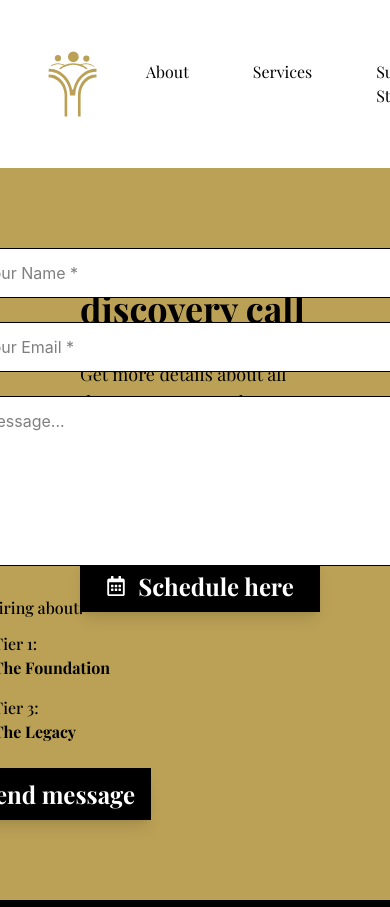
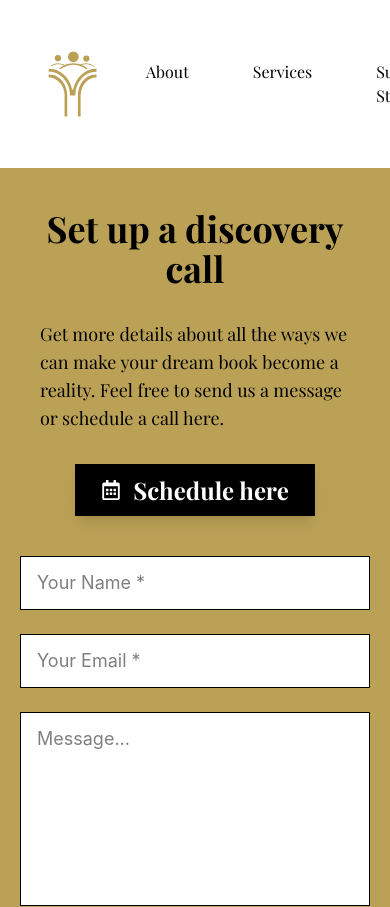
Before and after one commit to YourBookTeam/YBT_Website, a React (Vite) app in the folder ybt_website/: page /YBT_Website/contact in a window 390 px wide. Shown: the top 907 px of the page. Built offline with nearby package versions, Linux system fonts and the light colour scheme; a web font is replaced by a local one.

Commit message:
added mobile responsiveness to discovery call and contact form

```diff
--- a/ybt_website/src/components/contact/ContactForm.jsx
+++ b/ybt_website/src/components/contact/ContactForm.jsx
@@ -45,11 +45,11 @@ const ContactForm = () => {
     };
 
     return (
-    <div className="flex flex-col items-center justify-center w-full">
+    <div className="flex flex-col items-center justify-center w-full pb-10 px-5 xl:p-0">
         {formSubmitted ? (
             <SuccessMessage/>
         ) : (
-        <form onSubmit={handleSubmit} className="space-y-6 w-270">
+        <form onSubmit={handleSubmit} className="space-y-6 w-full text-lg flex flex-col items-center">
             <NameField name={formData.name} handleInputChange={handleInputChange}/>
 
             <EmailField email={formData.email} handleInputChange={handleInputChange}/>
@@ -58,7 +58,7 @@ const ContactForm = () => {
 
             <InquiryField inquiryTypes={formData.inquiryType} handleCheckboxChange={handleCheckboxChange}/>
 
-            <button type="submit" className="bg-black text-white px-4 py-2.5 font-bold text-2xl shadow-lg cursor-pointer">
+            <button type="submit" className="w-full bg-black text-white px-4 py-2.5 font-bold text-2xl shadow-lg cursor-pointer">
                 Send message
             </button>
         </form>
--- a/ybt_website/src/components/contact/DiscoveryCall.jsx
+++ b/ybt_website/src/components/contact/DiscoveryCall.jsx
@@ -2,10 +2,10 @@ import { FaRegCalendarAlt } from "react-icons/fa";
 
 const DiscoveryCall = ({ handleCalendlyOpen }) => {
   return (
-    <div className="flex flex-col gap-8 w-full">
+    <div className="flex flex-col gap-8 w-full p-10 xl:p-0 items-center xl:items-start">
 
       <div className="flex flex-col gap-8">
-        <h1 className="text-4xl font-bold">Set up a discovery call</h1>
+        <h1 className="text-4xl font-bold text-center xl:text-left">Set up a discovery call</h1>
         <p className="text-lg">
           Get more details about all the ways we can make your dream
           book become a reality. Feel free to send us a message or
--- a/ybt_website/src/components/contact/EmailField.jsx
+++ b/ybt_website/src/components/contact/EmailField.jsx
@@ -1,6 +1,5 @@
 const EmailField = ({ email, handleInputChange }) => {
   return (
-    <div>
     <input
         type="email"
         name="email"
@@ -10,7 +9,6 @@ const EmailField = ({ email, handleInputChange }) => {
         required
         className="w-full px-4 py-3 bg-white placeholder-gray-500 border border-gray-300 focus:border-amber-600 focus:outline font-['Inter']"
     />
-    </div>
   );
 };
 
--- a/ybt_website/src/components/contact/MessageField.jsx
+++ b/ybt_website/src/components/contact/MessageField.jsx
@@ -1,6 +1,5 @@
 const MessageField = ({ message, handleInputChange }) => {
   return (
-    <div>
     <textarea
         name="message"
         placeholder="Message..."
@@ -9,7 +8,6 @@ const MessageField = ({ message, handleInputChange }) => {
         rows="6"
         className="w-full px-4 py-3 bg-white placeholder-gray-500 resize-none border border-gray-300 focus:border-amber-600 focus:outline font-['Inter']"
     />
-    </div>
   );
 };
 
--- a/ybt_website/src/components/contact/NameField.jsx
+++ b/ybt_website/src/components/contact/NameField.jsx
@@ -1,6 +1,5 @@
 const NameField = ({ name, handleInputChange }) => {
   return (
-    <div>
     <input
         type="text"
         name="name"
@@ -10,7 +9,6 @@ const NameField = ({ name, handleInputChange }) => {
         required
         className="w-full px-4 py-3 bg-white placeholder-gray-500 border border-gray-300 focus:border-amber-600 focus:outline font-['Inter']"
     />
-    </div>
   );
 };
 
--- a/ybt_website/src/pages/Contact.jsx
+++ b/ybt_website/src/pages/Contact.jsx
@@ -18,7 +18,7 @@ function Contact() {
   return (
     <div className="bg-gold">
 
-      <div className="flex gap-20 p-20">
+      <div className="flex flex-col xl:flex-row xl:gap-20 xl:p-20">
         <DiscoveryCall handleCalendlyOpen={handleCalendlyOpen}/>
         <ContactForm/>
       </div>
```
Lines whose indentation alone changed are shown as unchanged.
